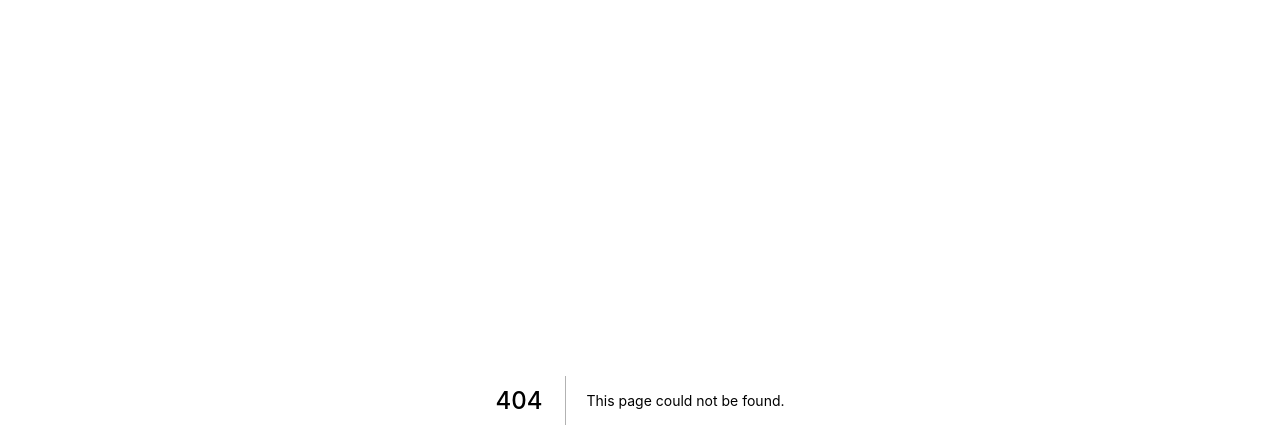
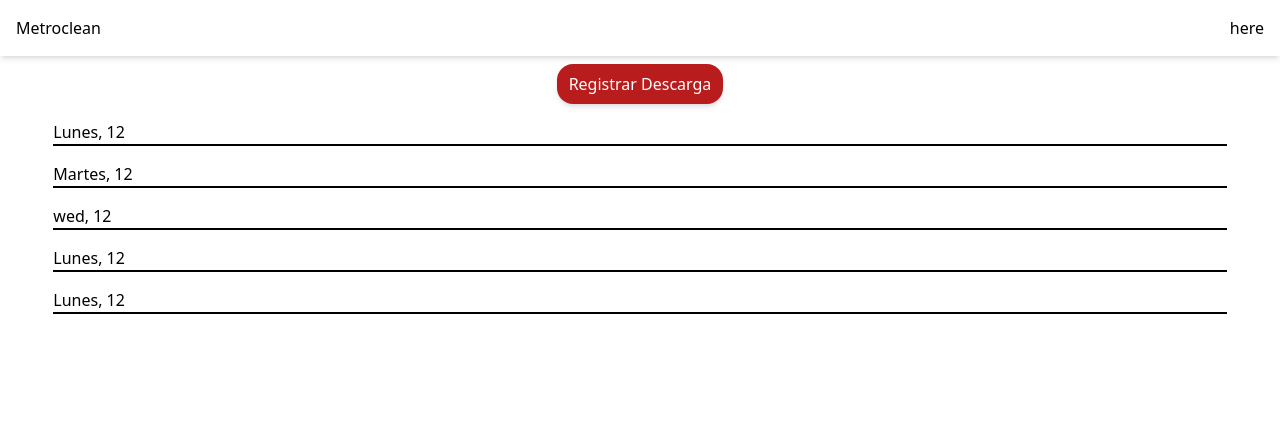
Before and after one commit to menottiRicardo/dashboard, a Next.js app: page /descargas in a window 1280 px wide. Before the commit this address had no page. Shown: the top 448 px of the page. Built offline with nearby package versions, Linux system fonts and the light colour scheme.

Commit message:
initial commit

```diff
--- /dev/null
+++ b/components/Button.tsx
@@ -0,0 +1,14 @@
+import React from "react";
+
+const Button = ({ color, text, textColor, onClick }) => {
+  return (
+    <button
+      className={`${color} ${textColor} shadow-md px-3 py-2 rounded-2xl font-medium`}
+      onClick={onClick}
+    >
+      {text}
+    </button>
+  );
+};
+
+export default Button;
--- /dev/null
+++ b/components/DownloadCard.tsx
@@ -0,0 +1,9 @@
+import React from 'react'
+
+const DownloadCard = () => {
+  return (
+    <div>DownloadCard</div>
+  )
+}
+
+export default DownloadCard
--- /dev/null
+++ b/components/Layout/Header.tsx
@@ -0,0 +1,47 @@
+import Link from "next/link";
+import { useState } from "react";
+
+function Header() {
+  const [show, setShow] = useState(false);
+  return (
+    <header className="flex justify-between p-4 items-center shadow-md bg-blueGray-800 z-50">
+      {/* left section */}
+      <Link passHref href={"/"}>
+        <div className="flex md:flex-grow cursor-pointer">
+          Metroclean
+        </div>
+      </Link>
+      <button onClick={() => setShow(!show)}>here</button>
+      {show && (
+        <div className="fixed w-full h-full bg-black flex items-center justify-center bg-opacity-90 z-50 select-none px-4 inset-0">
+          <div className="absolute left-1/2 top-20 -translate-x-1/2 w-11/12 rounded-md shadow-xl px-2 py-3 grid select-none bg-white">
+            <div className="flex justify-between items-center">
+              <h4 className="font-medium">Menu</h4>
+              <p onClick={() => setShow(!show)}>close</p>
+            </div>
+
+            <Link href={"/descargas"}>
+              <a
+                className="hover:bg-gray-700 cursor-pointer hover:text-white rounded-full p-2"
+                onClick={() => setShow(!show)}
+              >
+                Descargas
+              </a>
+            </Link>
+            <span
+              className="hover:bg-gray-700 cursor-pointer hover:text-white rounded-full p-2"
+              onClick={() => setShow(!show)}
+            >
+              Empleados
+            </span>
+          </div>
+        </div>
+      )}
+      {/* {show && (
+        <div className="fixed bg-black z-10 w-screen h-screen"></div>
+      )} */}
+    </header>
+  );
+}
+
+export default Header;
--- /dev/null
+++ b/components/Layout/index.tsx
@@ -0,0 +1,12 @@
+import Header from "./Header";
+
+const Layout = ({ children }) => {
+  return (
+    <div>
+      <Header />
+      {children}
+    </div>
+  );
+};
+
+export default Layout;
--- a/package.json
+++ b/package.json
@@ -9,6 +9,7 @@
     "lint": "next lint"
   },
   "dependencies": {
+    "@heroicons/react": "^1.0.5",
     "next": "12.1.0",
     "react": "17.0.2",
     "react-dom": "17.0.2"
@@ -16,8 +17,11 @@
   "devDependencies": {
     "@types/node": "17.0.18",
     "@types/react": "17.0.39",
+    "autoprefixer": "^10.4.2",
     "eslint": "8.9.0",
     "eslint-config-next": "12.1.0",
+    "postcss": "^8.4.6",
+    "tailwindcss": "^3.0.23",
     "typescript": "4.5.5"
   }
 }
--- a/pages/_app.tsx
+++ b/pages/_app.tsx
@@ -1,8 +1,13 @@
-import '../styles/globals.css'
-import type { AppProps } from 'next/app'
+import "../styles/globals.css";
+import type { AppProps } from "next/app";
+import Layout from "../components/Layout";
 
 function MyApp({ Component, pageProps }: AppProps) {
-  return <Component {...pageProps} />
+  return (
+    <Layout>
+      <Component {...pageProps} />
+    </Layout>
+  );
 }
 
-export default MyApp
+export default MyApp;
--- /dev/null
+++ b/pages/descargas.tsx
@@ -0,0 +1,42 @@
+import React from "react";
+import Button from "../components/Button";
+
+const Descargas = () => {
+  return (
+    <div className="layout">
+      <div className="flex items-center justify-center pt-2">
+        <Button
+          color="bg-red-700"
+          text="Registrar Descarga"
+          textColor="text-white"
+          onClick={() => console.log("clicked")}
+        />
+      </div>
+
+      {/* week days */}
+
+      <div id="monday" className="my-4">
+        <h1>Lunes, 12</h1>
+        <div className="bg-black w-full h-0.5"></div>
+      </div>
+      <div id="tuesday" className="my-4">
+        <h1>Martes, 12</h1>
+        <div className="bg-black w-full h-0.5"></div>
+      </div>
+      <div id="wed" className="my-4">
+        <h1>wed, 12</h1>
+        <div className="bg-black w-full h-0.5"></div>
+      </div>
+      <div id="thu" className="my-4">
+        <h1>Lunes, 12</h1>
+        <div className="bg-black w-full h-0.5"></div>
+      </div>
+      <div id="frid" className="my-4">
+        <h1>Lunes, 12</h1>
+        <div className="bg-black w-full h-0.5"></div>
+      </div>
+    </div>
+  );
+};
+
+export default Descargas;
--- /dev/null
+++ b/postcss.config.js
@@ -0,0 +1,6 @@
+module.exports = {
+  plugins: {
+    tailwindcss: {},
+    autoprefixer: {},
+  },
+}
--- a/styles/globals.css
+++ b/styles/globals.css
@@ -1,16 +1,15 @@
-html,
-body {
-  padding: 0;
-  margin: 0;
-  font-family: -apple-system, BlinkMacSystemFont, Segoe UI, Roboto, Oxygen,
-    Ubuntu, Cantarell, Fira Sans, Droid Sans, Helvetica Neue, sans-serif;
+@tailwind base;
+@tailwind components;
+@tailwind utilities;
+
+@layer base {
+  /* inter var - latin */
+  .layout {
+    /* 750px */
+    max-width: 43.75rem;
+
+    /* 1100px */
+    max-width: 95.75rem;
+    @apply w-11/12 mx-auto;
+  }
 }
-
-a {
-  color: inherit;
-  text-decoration: none;
-}
-
-* {
-  box-sizing: border-box;
-}
--- /dev/null
+++ b/tailwind.config.js
@@ -0,0 +1,12 @@
+module.exports = {
+  mode: "jit",
+  content: [
+    "./pages/**/*.{js,ts,jsx,tsx}",
+    "./components/**/*.{js,ts,jsx,tsx}",
+    "./views/**/*.{js,ts,jsx,tsx}",
+  ],
+  theme: {
+    extend: {},
+  },
+  plugins: [],
+};
```
Also changed, not shown: tsconfig.json (+14 -4 lines), 1 other file (tests, documents, lock files or other folders).
